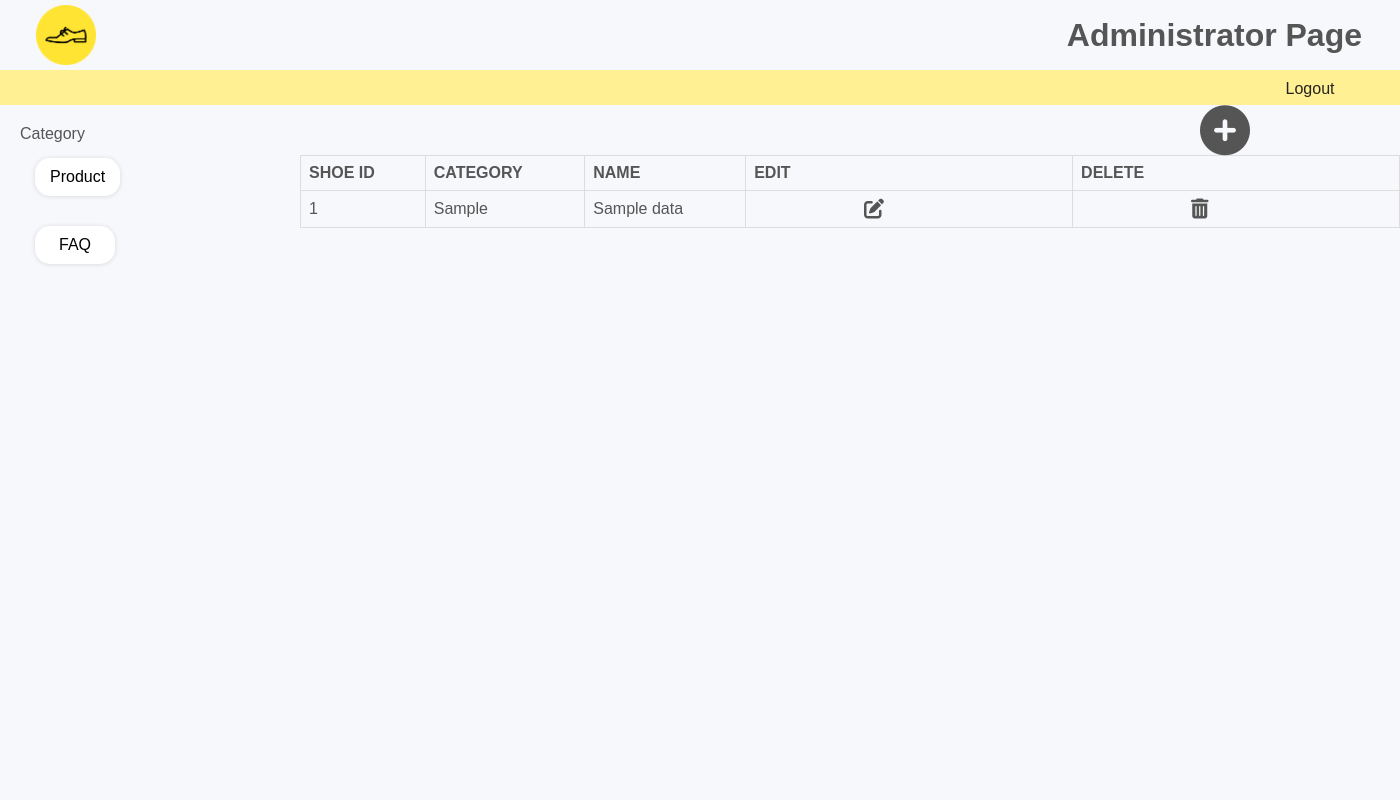
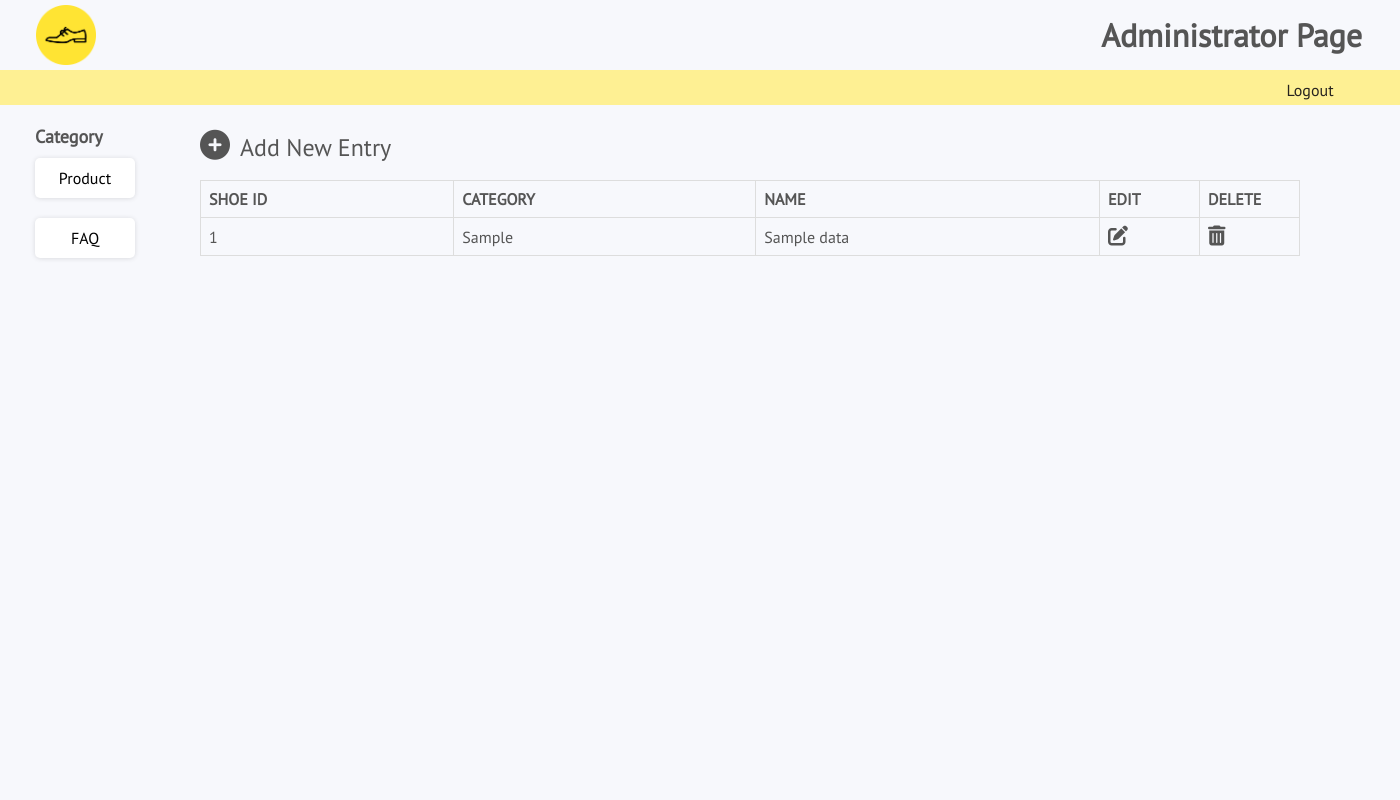
Before and after one commit to rickieleehao/WebStore, a PHP site: page /admin.php in a window 1400 px wide. Run offline with PHP 8.4, Linux system fonts and the light colour scheme; tables that the repository leaves empty or names only in its code hold one stand-in row (values such as "Sample post"); some libraries are stand-ins or nearby versions.

Commit message:
Overhaul admin page
Vague commit? Fear not for description is here to help!

- admindata.css has been merged with admin.css
- Rewrite and thin down admin.css
- Commented out a js alert on adminheader.php
- admindata.php has been refactored to use functions
- admin.php rearranged for easier formatting

```diff
--- a/admin.php
+++ b/admin.php
@@ -15,6 +15,8 @@
 
 <body>
     <?php include "./component/adminheader.php"; ?>
+
+    <div class="content_flexbox">
         <div class="button_grp">
             <label>Category</label>
             <ul class="nobullet">
@@ -27,9 +29,8 @@
             </ul>
         </div>
         <div class="content">
-        <nav>
             <?php include "admindata.php"; ?>
-        </nav>
+        </div>
     </div>
 </body>
 
--- a/admindata.php
+++ b/admindata.php
@@ -1,5 +1,4 @@
 <body>
-    <link rel="stylesheet" href="./styles/admindata.css">
     <script src="https://kit.fontawesome.com/a076d05399.js" crossorigin="anonymous"></script>
 </body>
 <?php
@@ -12,43 +11,40 @@ if (!isset($_GET['filter'])) {
     if (isset($_GET['category'])) {
         $category = $_GET['category'];
         if ($category == "product") {
-            $option = 1; //edit page for product
+            editProduct($conn);
         } else if ($category == "FAQ") {
-            $option = 4; //edit page for faq
+            editFAQ($conn);
         } else if ($category == "newFAQ") {
-            $option = 5;
+            addFAQ();
         } else if ($category == "newproduct") {
-            $option = 6;
+            addProduct($conn);
         }
     } else {
-        $option = 2; //default page for product
+        defaultProduct($conn);
     }
 } else if (isset($_GET['filter'])) {
     $filter = $_GET['filter'];
 
     if ($filter == "product") {
-        $option = 2; //default page for product
+        defaultProduct($conn);
     } else if ($filter == "FAQ") {
-        $option = 3; //default page for faq
+        defaultFAQ($conn);
     }
 }
 
-
-
-if ($option == 1) {
-    $category = $_GET['category'];
+function editProduct($conn)
+{
     $id = $_GET['id'];
 
     $query = "SELECT * FROM shoes_data WHERE id = '$id'";
-
 
     if ($result = mysqli_query($conn, $query)) {
         while ($obj = mysqli_fetch_object($result)) {
             echo <<<HTML
                 <form action="admindataedit.php" method="POST">
                     <div class="container">
-                        <label>Product ID: $obj->id </label>
-                        <input type="hidden" value="$obj->id" name="id">
+                        <label>Product ID:</label><br>
+                        <input type="text" name="id" value="$obj->id" readonly>
                     </div>
                     <div class="container">
                         <label>Name</label><br>
@@ -73,7 +69,7 @@ if ($option == 1) {
                     </div>
 
                     <div class="container">
-                        <label>Price(RM)</label><br>
+                        <label>Price (RM)</label><br>
                         <input type="number" value = "$obj->price" name="price">
                     </div>
                     <div class="container">
@@ -99,59 +95,10 @@ if ($option == 1) {
             HTML;
         }
     }
-} else if ($option == 2) {
-    $query = "SELECT * FROM shoes_data";
-    echo "<a href=admin.php?category=newproduct><i class='fas fa-plus-circle' style='font-size: 50px'></i></a>";
-    echo <<<HTML
-        <table>
-        <tr>
-            <th>SHOE ID</th>
-            <th>CATEGORY</th>
-            <th>NAME</th>
-            <th>EDIT</th>
-            <th>DELETE</th>
-        </tr>
-        HTML;
-    if ($result = mysqli_query($conn, $query)) {
-        while ($obj = mysqli_fetch_object($result)) {
-            echo <<<HTML
-            <tr>
-                <td>$obj->id</td>
-                <td>$obj->category</td>
-                <td>$obj->name</td>
-                <td><a href=admin.php?category=product&id=$obj->id><i class="fas fa-edit"></i></a></td>
-                <td><a href=admindatadelete.php?category=product&id=$obj->id><i class="fas fa-trash-alt"></i></a></td>
-            </tr>
-            HTML;
-        }
-    }
-    echo "</table>";
-} else if ($option == 3) {
-    $query = "SELECT * FROM faq";
-    echo "<a href=admin.php?category=newFAQ><i class='fas fa-plus-circle' style='font-size: 50px'></i></a>";
-    echo <<<HTML
-        <table>
-        <tr>
-            <th>FAQ ID</th>
-            <th>QUESTION</th>
-            <th>EDIT</th>
-            <th>DELETE</th>
-        </tr>
-        HTML;
-    if ($result = mysqli_query($conn, $query)) {
-        while ($obj = mysqli_fetch_object($result)) {
-            echo <<<HTML
-            <tr>
-                <td>$obj->fid</td>
-                <td>$obj->question</td>
-                <td><a href=admin.php?category=FAQ&fid=$obj->fid><i class="fas fa-edit"></i></a></td>
-                <td><a href=admindatadelete.php?category=FAQ&fid=$obj->fid><i class="fas fa-trash-alt"></i></a></td>
-            <tr>
-            HTML;
-        }
-    }
-    echo "</table>";
-} else if ($option == 4) {
+}
+
+function editFAQ($conn)
+{
     $fid = $_GET['fid'];
 
     $query = "SELECT * FROM faq WHERE fid = '$fid'";
@@ -177,7 +124,68 @@ if ($option == 1) {
             HTML;
         }
     }
-} else if ($option == 5) {
+}
+
+function defaultProduct($conn)
+{
+    $query = "SELECT * FROM shoes_data";
+    echo "<a href=admin.php?category=newproduct><div><i class='fas fa-plus-circle' style='font-size: 30px'></i><span>Add New Entry</span></div></a>";
+    echo <<<HTML
+        <table>
+        <tr>
+            <th>SHOE ID</th>
+            <th>CATEGORY</th>
+            <th>NAME</th>
+            <th class="edit">EDIT</th>
+            <th class="delete">DELETE</th>
+        </tr>
+        HTML;
+    if ($result = mysqli_query($conn, $query)) {
+        while ($obj = mysqli_fetch_object($result)) {
+            echo <<<HTML
+            <tr>
+                <td>$obj->id</td>
+                <td>$obj->category</td>
+                <td>$obj->name</td>
+                <td><a href=admin.php?category=product&id=$obj->id><i class="fas fa-edit"></i></a></td>
+                <td><a href=admindatadelete.php?category=product&id=$obj->id><i class="fas fa-trash-alt"></i></a></td>
+            </tr>
+            HTML;
+        }
+    }
+    echo "</table>";
+}
+
+function defaultFAQ($conn)
+{
+    $query = "SELECT * FROM faq";
+    echo "<a href=admin.php?category=newFAQ><div><i class='fas fa-plus-circle' style='font-size:30px'></i><span>Add New Entry</span></div></a>";
+    echo <<<HTML
+        <table>
+        <tr>
+            <th>FAQ ID</th>
+            <th>QUESTION</th>
+            <th class="edit">EDIT</th>
+            <th class="delete">DELETE</th>
+        </tr>
+        HTML;
+    if ($result = mysqli_query($conn, $query)) {
+        while ($obj = mysqli_fetch_object($result)) {
+            echo <<<HTML
+            <tr>
+                <td>$obj->fid</td>
+                <td>$obj->question</td>
+                <td><a href=admin.php?category=FAQ&fid=$obj->fid><i class="fas fa-edit"></i></a></td>
+                <td><a href=admindatadelete.php?category=FAQ&fid=$obj->fid><i class="fas fa-trash-alt"></i></a></td>
+            <tr>
+            HTML;
+        }
+    }
+    echo "</table>";
+}
+
+function addFAQ()
+{
     echo <<<HTML
     <form action='admindatacreate.php' method="POST">
         <input type="hidden" name="fid">
@@ -194,7 +202,12 @@ if ($option == 1) {
         </div>
     </form>
     HTML;
-} else if ($option == 6) {
+}
+
+
+
+function addProduct($conn)
+{
 
     $query = "SELECT id FROM shoes_data";
     $result = $conn->query($query);
@@ -253,7 +266,7 @@ if ($option == 1) {
                     </div>
 
                     <div class="container">
-                        <label>Price(RM)</label><br>
+                        <label>Price (RM)</label><br>
                         <input type="number" name="price">
                     </div>
                     <div class="container">
--- a/component/adminheader.php
+++ b/component/adminheader.php
@@ -3,6 +3,8 @@
         <img id="logo" src="./img/web_iconMain.png" alt="footwearLogo">
         <h1>Administrator Page</h1>
     </div>
+
     <div class="adminNav"><a href='logout.php'>Logout</a></div>
 </div>
-<script type="text/javascript"> alert("Welcome back Administrator!")</script>
+<!-- <script type="text/javascript"> alert("Welcome back Administrator!")</script> -->
+<!-- this prompt keeps annoying me, let's not do this -->
--- a/styles/admin.css
+++ b/styles/admin.css
@@ -6,105 +6,56 @@ body {
 .button_grp {
 	width: 200px;
 	padding: 20px;
-	position: absolute;
-	overflow-y: auto;
 	float: left;
-}
-
-.button_grp ul {
-	display: inline-block;
 }
 
 .button_grp ul li {
 	background: rgb(255, 255, 255);
 	float: left;
-	margin: 15px;
-	padding: 10px 15px;
-	min-width: 80px;
+	margin: 10px 15px;
+	padding: 10px;
+	min-width: 100px;
 	text-align: center;
 	border-radius: 5px;
 	cursor: pointer;
-	transition: all 0.2s ease;
-	border-radius: 15px;
+	transition: all 0.05s ease;
+	border-radius: 5px;
 	box-shadow: 0px 0.5px 5px rgba(0, 0, 0, 0.125);
 }
 
-.button_grp ul label {
+.button_grp label {
 	padding: 5px 10px;
-	position: absolute;
-	float: left;
-	top: 0px;
-	left: 0px;
-	font-size: 16px;
-	color: rgb(0, 0, 0);
+	font-size: 18px;
+	font-weight: bold;
+	margin: 5px;
 }
 
 .button_grp ul li.active,
 .button_grp ul li:hover {
 	background-color: #FEF093;
+	color: #000000;
 	box-shadow: 0px 2px 5px #666;
 	transform: translateY(4px);
 }
 
 .button_grp ul.nobullet {
-	list-style-type: none
+	list-style-type: none;
 }
 
-.button_grp ul label {
-	margin: 5px;
+.content {
+	margin-left: 200px;
+	padding-bottom: 25px;
+	padding-top: 25px;
 }
 
-h1 {
-	margin-left: 4em;
-}
-
-.formclass {
-	margin-left: 8em;
-}
-
-
-input[type=text],
-select {
-	width: 20%;
-	padding: 12px 20px;
-	margin: 8px 0;
-	margin-right: 5px;
-	display: inline-block;
-	border: 2px solid #ccc;
-	border-radius: 4px;
-	box-sizing: border-box;
-}
-
-input[type=submit] {
-	width: 20%;
-	background-color: #4CAF50;
-	color: white;
-	padding: 14px 20px;
-	margin: 8px 0;
-	border: none;
-	border-radius: 4px;
-	cursor: pointer;
-}
-
-input[type=submit]:hover {
-	background-color: #45a049;
-}
-
-
-.content {
-	position: absolute;
-	width: 80%;
-	right: 0;
-}
-
-.content a {
+.content a{
 	text-decoration: none;
 }
 
-.content li {
-	display: inline;
-	text-decoration: none;
-	color: black;
+.content a span {
+	margin-left: 10px;
+	padding-bottom: 2px;
+	font-size: 24px;
 }
 
 .adminNav {
@@ -127,3 +78,126 @@ input[type=submit]:hover {
 .adminNav a:hover{
 	background-color: lightyellow;
 }
+
+.fa-plus-circle {
+	padding-bottom: 20px;
+}
+
+/* admin data */
+
+a, a:visited, a:hover, a:active {
+	color: inherit;
+}
+
+input:read-only {
+	background-color: #E0E0E0;
+	color: #808080;
+}
+
+input[type=text],
+input[type=number],
+select,
+textarea {
+	width: 200px;
+	padding: 12px 20px;
+	margin: 8px 0;
+	margin-right: 5px;
+	border: 2px solid #ccc;
+	border-radius: 4px;
+	box-sizing: border-box;
+}
+
+input[type=text]{
+	overflow-y: scroll;
+	word-wrap: break-word;
+	word-break: break-all;
+}
+
+input[type=number]{
+	-webkit-appearance: textfield;
+	   -moz-appearance: textfield;
+			appearance: textfield;
+}
+
+input:focus, input:hover,
+select:focus, select:hover,
+textarea:focus, textarea:hover
+{
+	border: 2px solid #555;
+}
+
+textarea {
+	width: 500px;
+	resize: none;
+}
+
+.big{
+	height: 150px;
+}
+
+.small{
+	height: 75px;
+}
+
+
+.button{
+	background-color: yellow;
+	border: none;
+	color: rgb(0, 0, 0);
+	padding: 15px 32px;
+	text-align: center;
+	text-decoration: none;
+	font-size: 16px;
+	margin: 4px 2px;
+	cursor: pointer;
+	transition: all 0.15s;
+}
+
+.button:hover{
+	background-color: rgb(0, 0, 0);
+	color:white;
+	transition: all 0.15s;
+}
+
+.button:active:after {
+	padding: 0;
+	margin: 0;
+	opacity: 1;
+	transition: 0s
+}
+
+.container{
+	padding: 5px;
+}
+
+.container button{
+	width: 500px;
+}
+
+.container .btn{
+	align-content: center;
+}
+
+table {
+	border-collapse: collapse;
+	width: 1100px;
+}
+
+td, th {
+	border: 1px solid #dddddd;
+	text-align: left;
+	padding: 8px;
+}
+
+i{
+	cursor: pointer;
+	font-size: 20px;
+}
+
+.edit {
+	width: 100px;
+}
+
+.delete {
+	width: 100px;
+}
--- a/styles/admindata.css
+++ /dev/null
@@ -1,128 +0,0 @@
-*{
-	font-family: arial, sans-serif;
-}
-
-a, a:visited, a:hover, a:active {
-	color: inherit;
-}
-
-.container{
-	position:relative;
-	padding:5px;
-	width: 500px;
-}
-
-.product{
-	width:90%;
-}
-
-input[type=text]{
-	width: 150px;
-	padding: 12px 20px;
-	display: inline-block;
-	border: 1px solid #ccc;
-	border-radius: 4px;
-	box-sizing: border-box;
-	overflow-y:scroll;
-	word-wrap: break-word;
-	word-break: break-all;
-}
-
-select{
-	width: 150px;
-}
-
-input[type=number]{
-	width: 150px;
-	padding: 12px 20px;
-	display: inline-block;
-	border: 1px solid #ccc;
-	border-radius: 4px;
-	box-sizing: border-box;
-	-webkit-appearance: textfield;
-	   -moz-appearance: textfield;
-			appearance: textfield;
-}
-
-input[type=text]:focus,input[type=number]:focus{
-	border: 2px solid #555;
-}
-
-.small , .big {
-	resize:none;
-	width: 500px;
-	padding: 12px 20px;
-	display: inline-block;
-	border: 1px solid #ccc;
-	border-radius: 4px;
-	box-sizing: border-box;
-}
-
-.big{
-	height: 150px;
-}
-
-.small{
-	height: 75px;
-}
-
-
-.button{
-	background-color: yellow;
-	border: none;
-	color: rgb(0, 0, 0);
-	padding: 15px 32px;
-	text-align: center;
-	text-decoration: none;
-	font-size: 16px;
-	margin: 4px 2px;
-	cursor: pointer;
-	transition: color 1s linear;
-}
-
-.button:hover{
-	background-color: rgb(0, 0, 0);
-	color:white;
-	transition: all 1s;
-}
-
-.button:active:after {
-	padding: 0;
-	margin: 0;
-	opacity: 1;
-	transition: 0s
-  }
-
-.container button{
-	position:relative;
-	width: 500px;
-}
-
-.container btn{
-	align-content: center;
-}
-
-table {
-	border-collapse: collapse;
-	width: 1100px;
-	padding:1000px;
-	margin:20px;
-}
-
-td, th {
-	border: 1px solid #dddddd;
-	text-align: left;
-	padding: 8px;
-}
-
-tr:nth-child(even) {
-	background-color: rgba(255, 255, 255, 0);
-}
-
-
-i{
-	cursor:pointer;
-	width:200px;
-	font-size: 20px;
-	float:right;
-}
```
Also changed, not shown: admindataedit.php (+7 -6 lines). Lines whose indentation alone changed are shown as unchanged.
